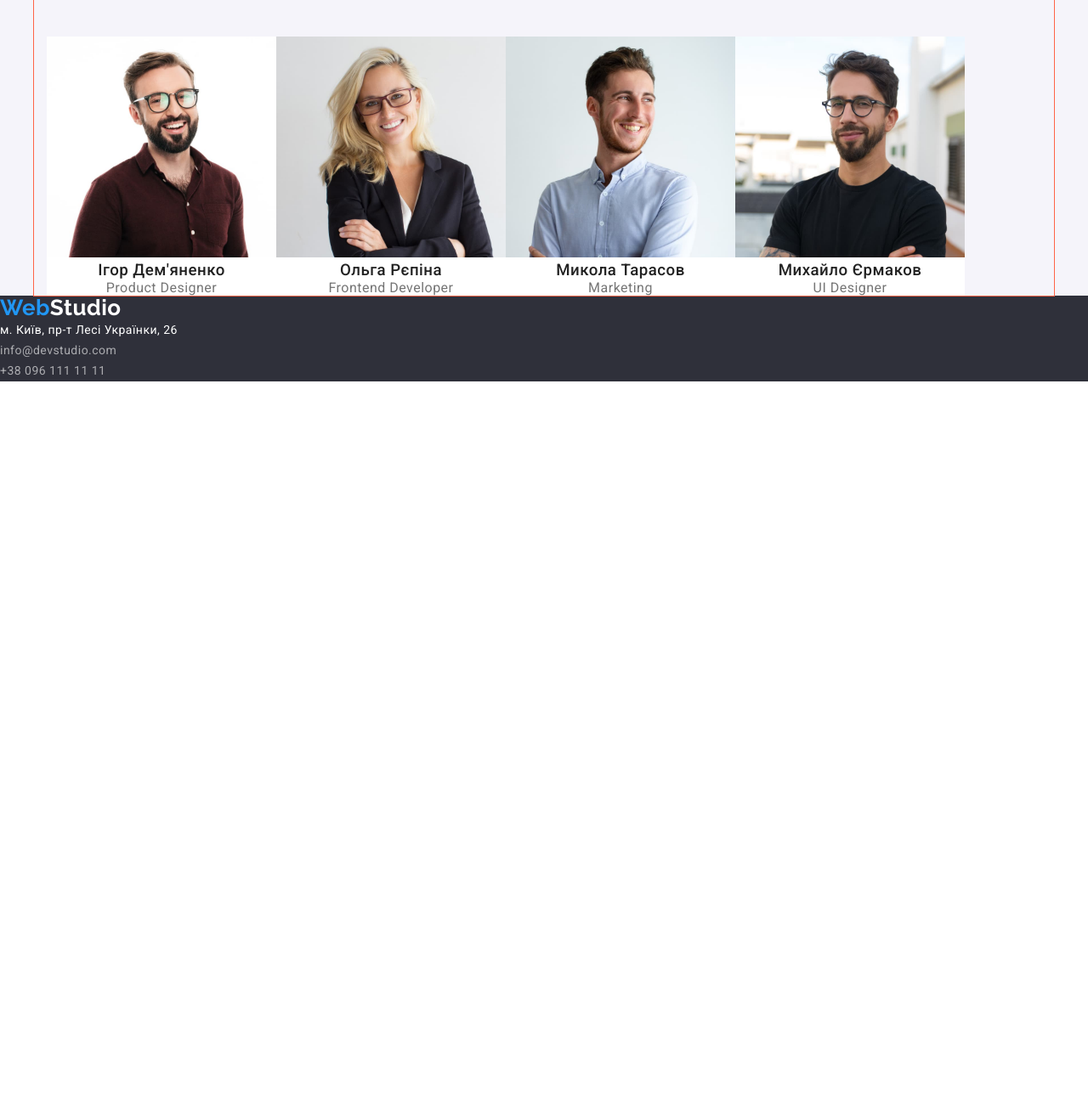
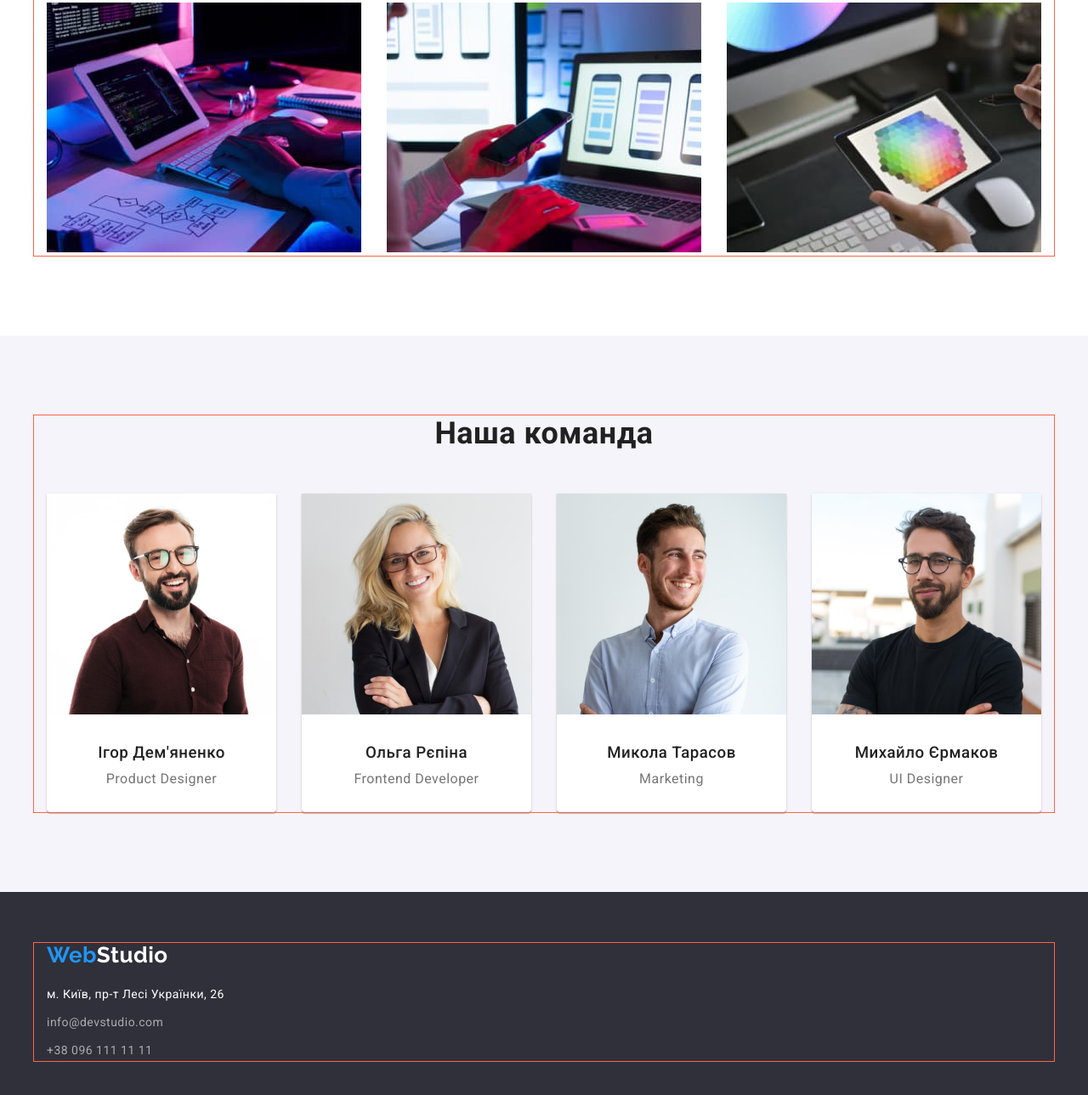
Before and after one commit to YaroslavYu/goit-markup-hw-03, a plain HTML site: page index.html in a window 1280 px wide. Shown: the part 1055-2344 px from the top of the page at 85% size. Before the commit the page ends 1504 px from the top, so only its background shows below. Drawn offline with nearby package versions, Linux system fonts and the light colour scheme.

Commit message:
finished index, start portfolio

```diff
--- a/css/styles.css
+++ b/css/styles.css
@@ -160,6 +160,8 @@ ul {
 .hero {
     text-align: center;
     letter-spacing: 0.06em;
+    padding-top: 200px;
+    padding-bottom: 200px;
 }
 
 .hero-header {
@@ -168,6 +170,7 @@ ul {
     line-height: 1.36;
     text-transform: uppercase;
     color: var(--footer-logo-hero-mainbackgr-color);
+    margin-bottom: 30px;
 }
 
 .hero-button {
@@ -178,6 +181,10 @@ ul {
     cursor: pointer;
     background-color: var(--accent-color);
     color: var(--footer-logo-hero-mainbackgr-color);
+    padding: 10px 24px;
+    border: transparent;
+    box-shadow: 0px 4px 4px rgba(0, 0, 0, 0.15);
+    border-radius: 4px;
 }
 
 .hero-button:hover,
@@ -238,6 +245,11 @@ ul {
 
 /* TEAM */
 
+.team {
+    padding-top: 94px;
+    padding-bottom: 94px;
+}
+
 .team,
 .buttons-portfolio {
     background-color: var(--buttons-portfolio-background-team-color)
@@ -247,20 +259,46 @@ ul {
     font-size: 16px;
     line-height: 1.19;
     text-align: center;
-    background-color: var(--footer-logo-hero-mainbackgr-color)
+    background-color: var(--footer-logo-hero-mainbackgr-color);
+    box-shadow: 0px 1px 3px rgba(0, 0, 0, 0.12), 0px 1px 1px rgba(0, 0, 0, 0.14), 0px 2px 1px rgba(0, 0, 0, 0.2);
+    border-bottom-left-radius: 4px;
+    border-bottom-right-radius: 4px;
+    padding-bottom: 30px;
+}
+
+.team-item img {
+    margin-bottom: 30px;
 }
 
 .team-names {
     font-weight: 500;
+    margin-bottom: 10px;
+}
+
+
+
+.team .list {
+    display: flex;
+    column-gap: 30px;
 }
 
 /* FOOTER */
+
+.page-footer {
+    padding-top: 60px;
+    padding-bottom: 60px;
+}
 
 .address,
 .footer-contacts {
     font-style: normal;
     font-size: 14px;
     line-height: 1.71;
+}
+
+.logo-footer {
+    display: inline-block;
+    margin-bottom: 20px;
 }
 
 .address {
@@ -271,7 +309,22 @@ ul {
     color: var(--color-footer-contacts);
 }
 
-.team .list {
+.footer-list-item {
+    width: 231px;
+}
+
+.footer-list-item:not(:last-child) {
+    margin-bottom: 9px;
+}
+
+/* PORTFOLIO PAGE */
+
+.portfolio-sect {
+    padding-top: 94px;
+    padding-bottom: 94px;
+}
+
+.portfolio-sect .list {
     display: flex;
 }
 
--- a/index.html
+++ b/index.html
@@ -123,24 +123,27 @@
 
     </section>
   </main>
+
   <footer class="page-footer">
+    <div class="container">
       <a href="./index.html" lang="en" class="links logo-footer"><span class="first-part-logo">Web</span>Studio</a>
       <address>
         <ul class="list">
-        <li>
+          <li class="footer-list-item">
             <a href="https://goo.gl/maps/CPtrU1FHBa2aNyZL9" target="_blank" rel="noopener noreferrer nofollow"
               class="links address">
               м. Київ, пр-т Лесі Українки, 26
             </a>
           </li>
-        <li>
+          <li class="footer-list-item">
             <a href="mailto:info@devstudio.com" class="links footer-contacts">info@devstudio.com</a>
           </li>
-        <li>
+          <li class="footer-list-item">
             <a href="tel:+380961111111" class="links footer-contacts">+38 096 111 11 11</a>
           </li>
         </ul>
       </address>
+    </div>
   </footer>
 </body>
 
```
Also changed, not shown: portfolio.html (+14 -7 lines). Lines whose indentation alone changed are shown as unchanged.
